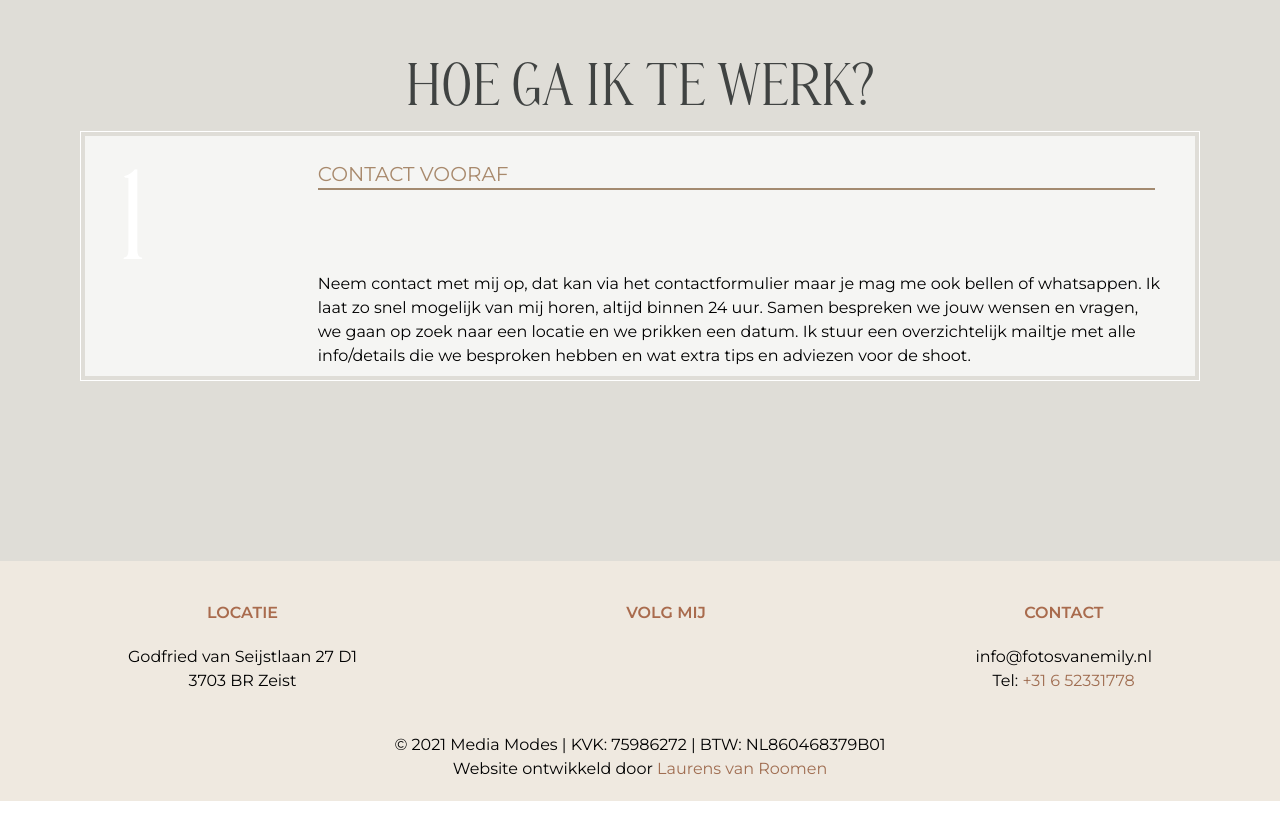
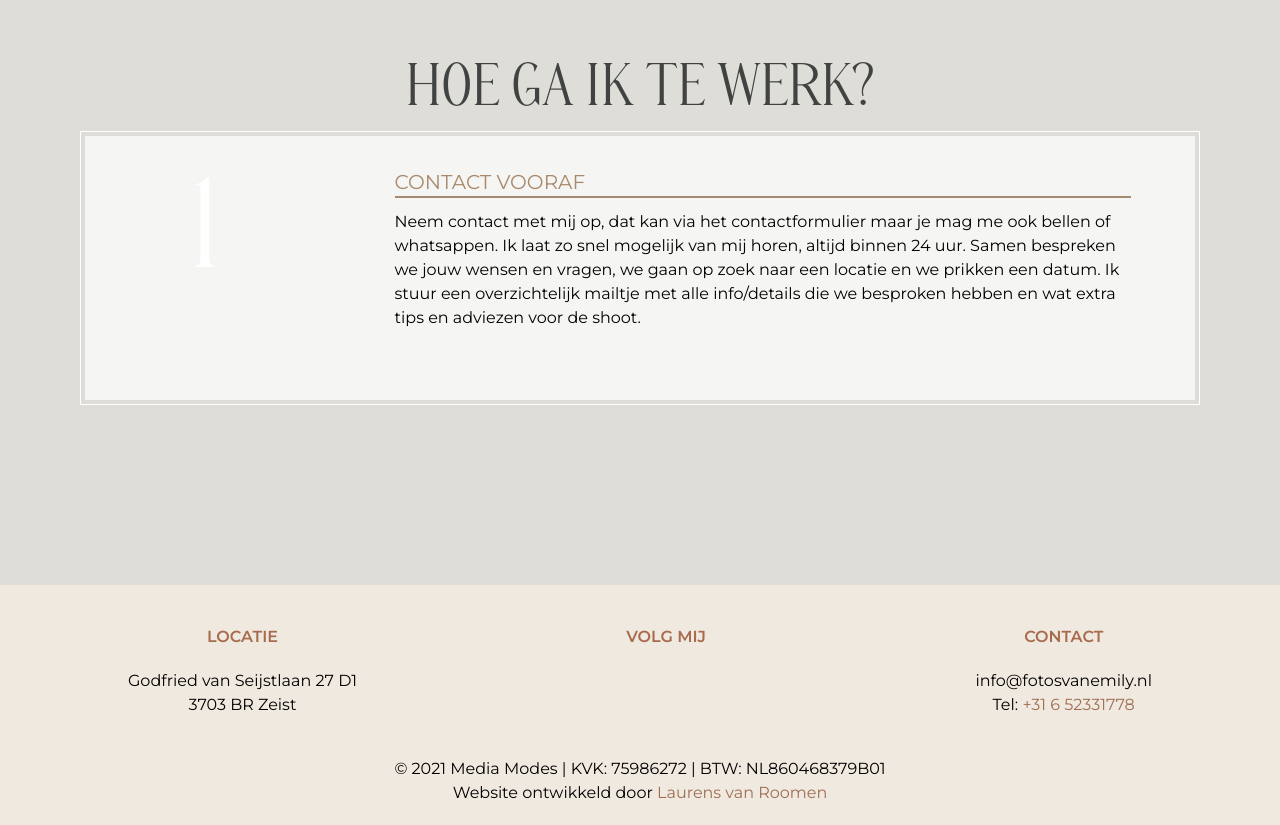
Before and after one commit to Sneruall/fotos-van-emily, a Next.js app: page /portretfotografie in a window 1280 px wide. Shown: the part 9960-10785 px from the top of the page. Before the commit the page ends 10761 px from the top, so only its background shows below. Built offline with nearby package versions, Linux system fonts and the light colour scheme; what tailwindcss-text-fill-stroke would draw is missing.

Commit message:
Update WerkwijzeSection.js
fix grid werkwijze

```diff
--- a/components/sections/WerkwijzeSection.js
+++ b/components/sections/WerkwijzeSection.js
@@ -10,20 +10,20 @@ function WerkwijzeSection() {
         </h2>
         {/* Todo van zo'n wit vlakje een style maken net zoals een button (of component) */}
         <div className="border border-white my-5">
-          <div className="bg-white m-1 px-8 py-2 bg-opacity-70">
+          <div className="bg-white m-1 px-6 lg:px-16 py-4 bg-opacity-70">
             {/* Stap */}
-            <div className="grid grid-cols-2 lg:grid-cols-6">
-              <div className="justify-self-end col-end-1">
+            <div className="grid grid-cols-8 lg:grid-cols-4 grid-rows-4">
+              <div className="col-span-1 row-span-1 lg:row-span-4 lg:ml-10">
                 <p className="font-display text-9xl text-white text-stroke-grey-warm text-stroke-2">
                   1
                 </p>
               </div>
-              <div className="col-start-1 lg:col-start-2 col-end-3 lg:col-end-7 mb-3 self-end lg:self-start ml-8 mr-2 lg:ml-0 lg:mt-4">
+              <div className="lg:col-span-3 col-span-7 row-span-1 self-end mb-3 lg:mt-4 ml-4 lg:ml-0">
                 <h4 className=" text-brown-pale text-xl uppercase border-b-2 border-brown-pale2">
                   Contact vooraf
                 </h4>
               </div>
-              <div className="lg:col-start-2 col-span-3 lg:col-end-7">
+              <div className="lg:col-start-2 col-span-8 lg:col-span-3 row-span-3">
                 <p>
                   Neem contact met mij op, dat kan via het contactformulier maar
                   je mag me ook bellen of whatsappen. Ik laat zo snel mogelijk
```
